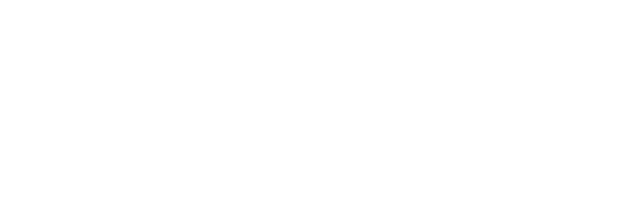
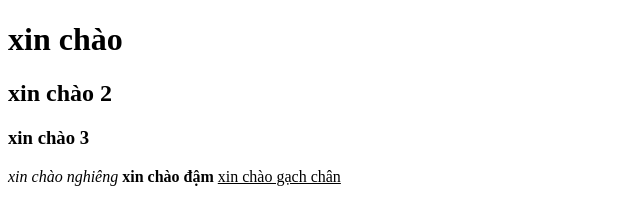
Before and after one commit to huynamboz/sgroup-learning, a plain HTML site: page index.html in a window 1280 px wide. Shown: the whole page, without its empty margins (0-640 px from the left). Drawn offline with Linux system fonts and the light colour scheme.

Commit message:
Update index.html

```diff
--- a/index.html
+++ b/index.html
@@ -1,5 +1,5 @@
 <!DOCTYPE html>
-<html lang="en">
+<html lang="vi">
 <head>
     <meta charset="UTF-8">
     <meta http-equiv="X-UA-Compatible" content="IE=edge">
@@ -7,6 +7,11 @@
     <title>Document</title>
 </head>
 <body>
-
+    <h1>xin chào</h1>
+    <h2>xin chào 2</h2>
+    <h3>xin chào 3</h3>
+    <i>xin chào nghiêng</i>
+    <b>xin chào đậm</b>
+    <u>xin chào gạch chân</u>
 </body>
 </html>
```
